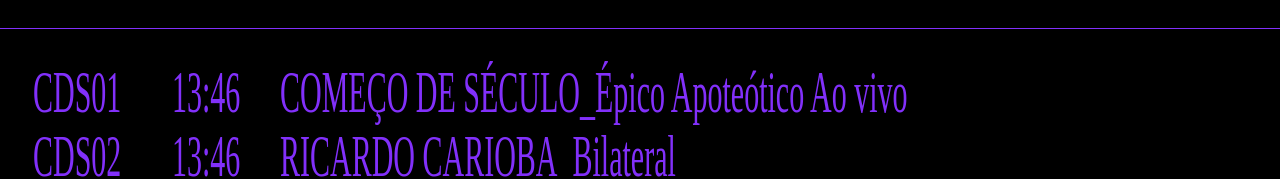
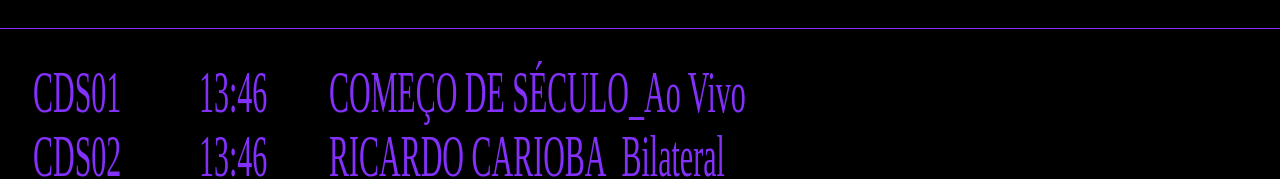
Before and after one commit to Comeco-de-Seculo/comeco-de-seculo.github.io, a Next.js app: page / in a window 1280 px wide. Shown: the part 172-351 px from the top of the page. Built offline with nearby package versions, Linux system fonts and the light colour scheme; a web font is replaced by a local one.

Commit message:
Update content.js

```diff
--- a/content.js
+++ b/content.js
@@ -10,7 +10,7 @@ const content = ({
     {
       index: 'CDS01',
       length: '13:46',
-      title: 'COMEÇO DE SÉCULO_Épico Apoteótico Ao vivo',
+      title: 'COMEÇO DE SÉCULO_Ao Vivo',
       video: 'static/media/JV_NDA.mp4',
       thumb: 'static/media/CDS_EAAV.png'
     },
```
